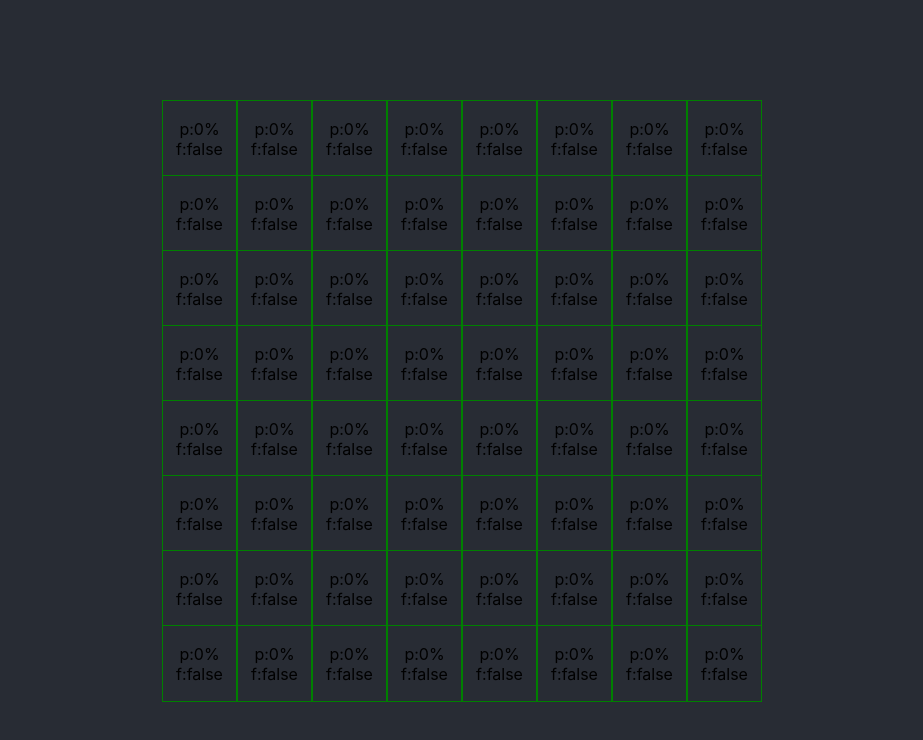
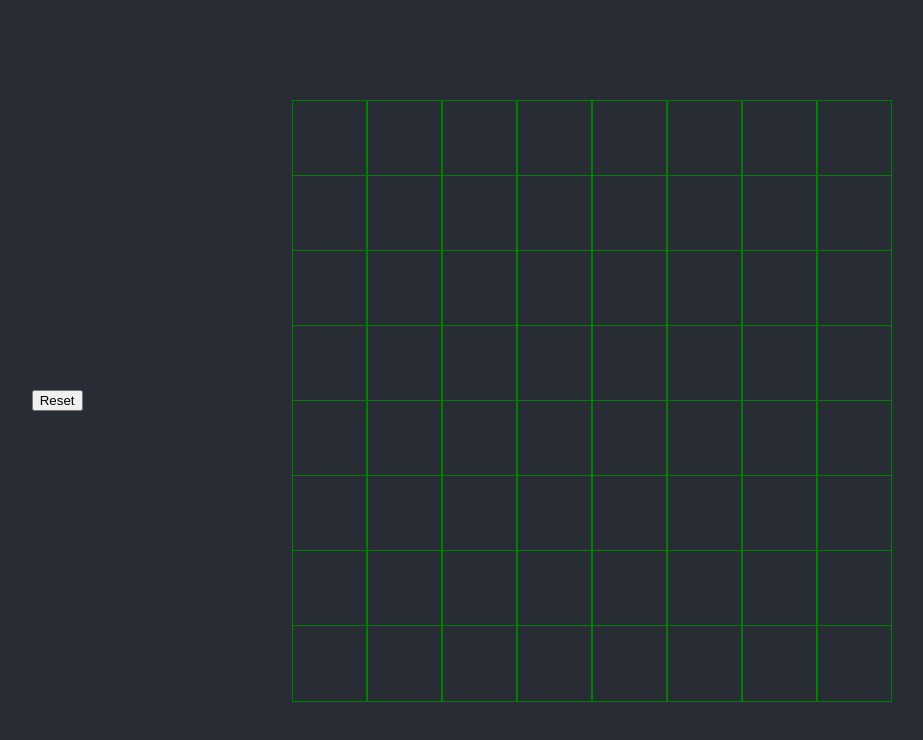
Before and after one commit to brianmatzelle/trees-revised, a React (Create React App) app: page / in a window 1280 px wide. Shown: the top 740 px of the page, without its empty margins (178-1101 px from the left). Built offline with nearby package versions, Linux system fonts and the light colour scheme.

Commit message:
working again

```diff
--- a/src/App.js
+++ b/src/App.js
@@ -17,8 +17,16 @@ function App() {
     }}>
       <div style={{
         display: 'flex',
-        flexDirection: 'column',
+        flexDirection: 'row',
+        alignItems: 'center',
+        justifyContent: 'space-evenly',
+        width: '100vw',
       }}>
+        <button
+        onClick={() => {
+          setAlreadyOnFire(false);
+        }}
+        >Reset</button>
         <Grid alreadyOnFire={alreadyOnFire} setAlreadyOnFire={setAlreadyOnFire} />
       </div>
     </div>
--- a/src/components/Grid.js
+++ b/src/components/Grid.js
@@ -1,13 +1,10 @@
 import React, { useState, useEffect } from 'react';
-import Unit from './Unit';
+import Unit from './Unit.tsx';
 
 function Grid({ alreadyOnFire, setAlreadyOnFire }) {
     // const [units, setUnits] = useState<JSX.Element[]>([]);
     const [grid, setGrid] = useState(
         Array.from({ length: 8 }, () => Array.from({ length: 8 }, () => false))
-    );
-    const [probabilities, setProbabilities] = useState(
-        Array.from({ length: 8 }, () => Array.from({ length: 8 }, () => 0))
     );
 
     useEffect(() => {
@@ -29,14 +26,6 @@ function Grid({ alreadyOnFire, setAlreadyOnFire }) {
         newGrid[x][y] = true;
         setGrid(newGrid);
 
-        // Calculate probabilities for all cells in the grid
-        const updatedGrid = newGrid.map((row, rowIdx) =>
-            row.map((_, colIdx) => calculateProbability(colIdx, rowIdx, newGrid))
-        );
-
-        // Update the grid with the new probabilities
-        setGrid(updatedGrid);
-
         // For each of the 4 neighbors
         [[1, 0], [-1, 0], [0, 1], [0, -1]].forEach(([dx, dy]) => {
             const nx = x + dx, ny = y + dy;
@@ -44,7 +33,7 @@ function Grid({ alreadyOnFire, setAlreadyOnFire }) {
             // Check boundary
             if (nx >= 0 && nx < 8 && ny >= 0 && ny < 8) {
                 // Calculate the probability based on the updated grid
-                const probability = calculateProbability(nx, ny, updatedGrid);
+                const probability = calculateProbability(nx, ny);
                 // const probability = 0.5;
 
                 // Propagate fire with the calculated probability
--- a/src/components/Unit.js
+++ b/src/components/Unit.tsx
@@ -30,7 +30,6 @@ function Unit({ setOnFire, onFire, alreadyOnFire, setAlreadyOnFire, probability,
         justifyContent: 'center',
       }}
     >
-      {/* {x + ', ' + y } */}
       <div
       style={{
         border: '0px',
@@ -44,7 +43,7 @@ function Unit({ setOnFire, onFire, alreadyOnFire, setAlreadyOnFire, probability,
         justifyContent: 'center',
       }}
       >
-        {'p:' + probToString + ' f:' + onFire}
+        {/* { x + ', ' + y + ' p:' + probToString + ' f:' + onFire} */}
 
       </div>
     </div>
```
